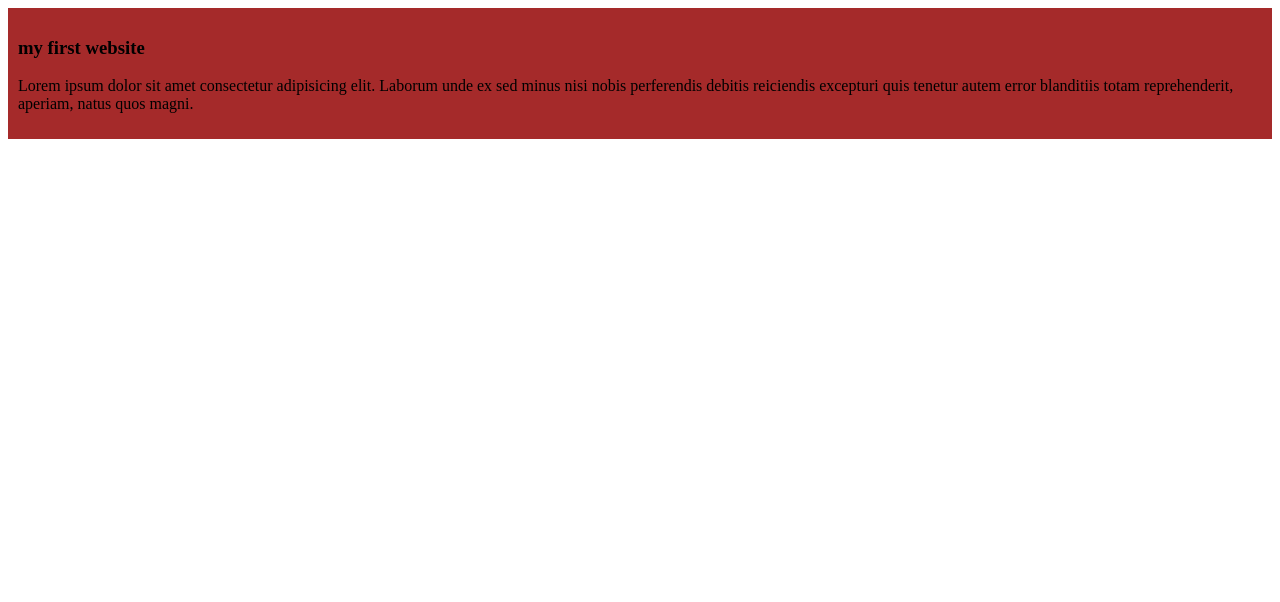
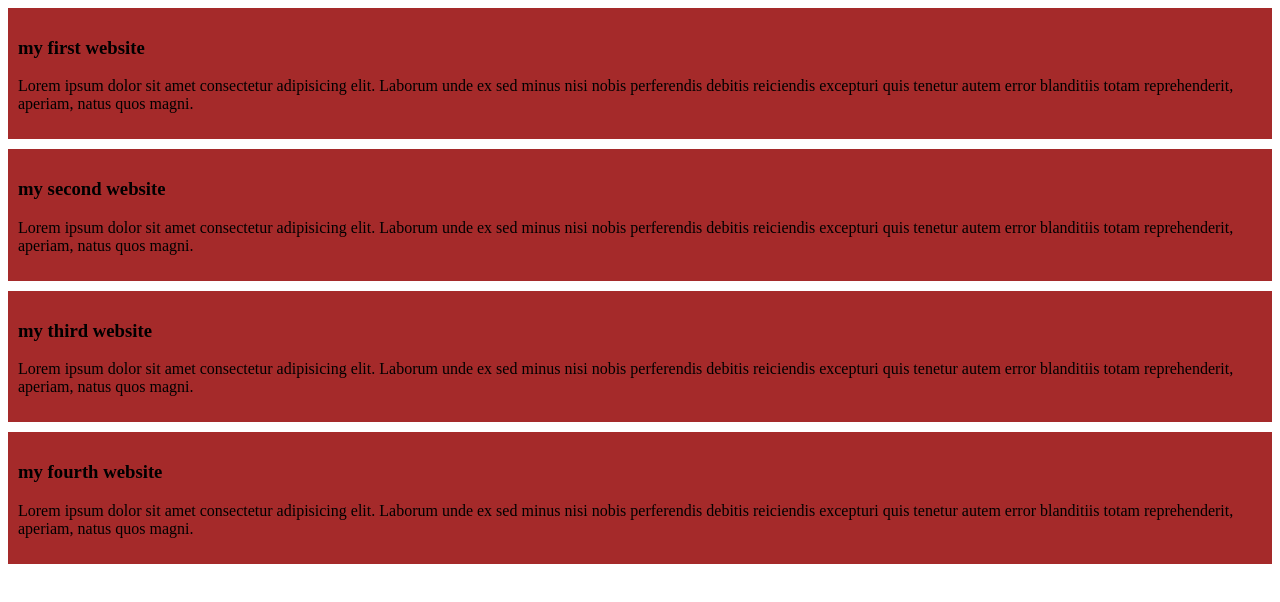
Before and after one commit to kousique73/my-first-github-repo, a plain HTML site: page index.html in a window 1280 px wide. Drawn offline with Linux system fonts and the light colour scheme.

Commit message:
added second command

```diff
--- a/index.html
+++ b/index.html
@@ -14,5 +14,23 @@
 <p>Lorem ipsum dolor sit amet consectetur adipisicing elit. Laborum unde ex sed minus nisi nobis perferendis debitis reiciendis excepturi quis tenetur autem error blanditiis totam reprehenderit, aperiam, natus quos magni.</p>
 
     </div>
+    <div>
+   <h3>my second website
+   </h3>
+<p>Lorem ipsum dolor sit amet consectetur adipisicing elit. Laborum unde ex sed minus nisi nobis perferendis debitis reiciendis excepturi quis tenetur autem error blanditiis totam reprehenderit, aperiam, natus quos magni.</p>
+
+    </div>
+    <div>
+   <h3>my third website
+   </h3>
+<p>Lorem ipsum dolor sit amet consectetur adipisicing elit. Laborum unde ex sed minus nisi nobis perferendis debitis reiciendis excepturi quis tenetur autem error blanditiis totam reprehenderit, aperiam, natus quos magni.</p>
+
+    </div>
+    <div>
+   <h3>my fourth website
+   </h3>
+<p>Lorem ipsum dolor sit amet consectetur adipisicing elit. Laborum unde ex sed minus nisi nobis perferendis debitis reiciendis excepturi quis tenetur autem error blanditiis totam reprehenderit, aperiam, natus quos magni.</p>
+
+    </div>
 </body>
 </html>
--- a/style/blog.css
+++ b/style/blog.css
@@ -1,4 +1,5 @@
 div{
     background-color: brown;
     padding: 10px;
+    margin-bottom: 10px ;
 }
```
